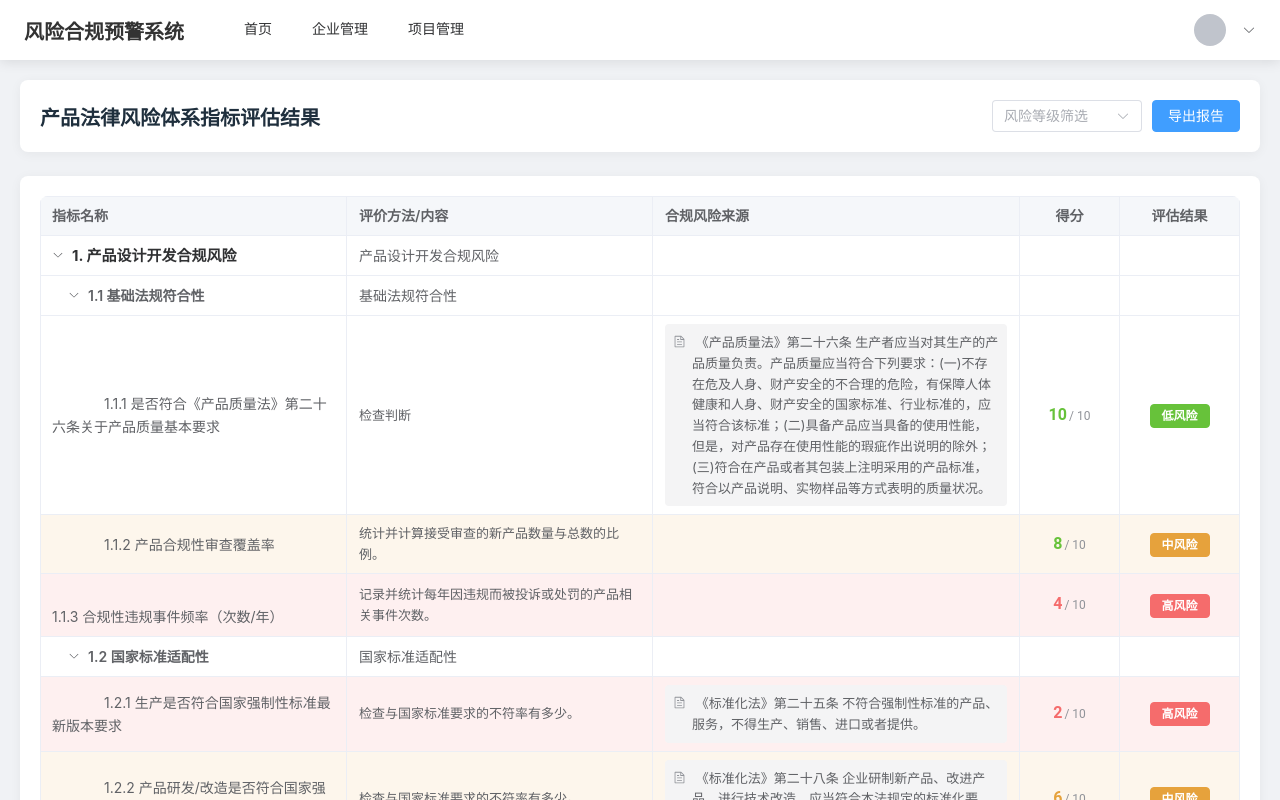
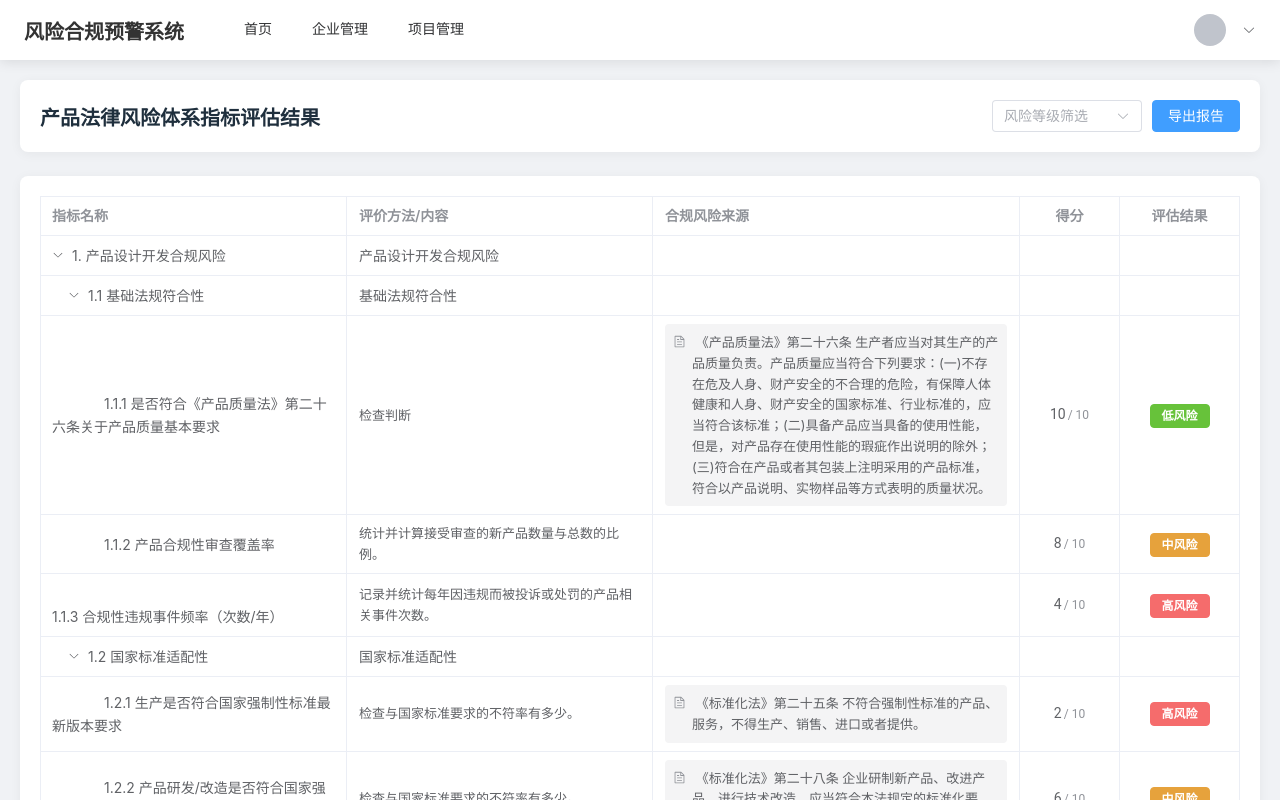
Before and after one commit to Yeahhooooo/Risk_Warning_Platform_Fr, a Vue app: page /assessment-result in a window 1280 px wide. Shown: the top 800 px of the page. Built offline with nearby package versions, Linux system fonts and the light colour scheme; sample sign-in values are in the browser's storage.

Commit message:
fix:修改industry字段的类型

```diff
--- a/src/types/es_types.ts
+++ b/src/types/es_types.ts
@@ -10,7 +10,7 @@ export interface EsIndicator {
   indicator_level: number;
   parent_indicator_id: string | null;
   dimension: string;
-  industry: string;
+  industry: string[];
   region: string;
   tags: string[];
   max_score: number;
--- a/src/views/AssessmentResult.vue
+++ b/src/views/AssessmentResult.vue
@@ -248,7 +248,7 @@ const mockIndicators: EsIndicator[] = [
     indicator_level: 1,
     parent_indicator_id: null,
     dimension: '合规',
-    industry: '通用',
+    industry: ['通用'],
     region: 'CN',
     tags: ['设计', '开发'],
     max_score: 100,
@@ -265,7 +265,7 @@ const mockIndicators: EsIndicator[] = [
     indicator_level: 2,
     parent_indicator_id: '1',
     dimension: '合规',
-    industry: '通用',
+    industry: ['通用'],
     region: 'CN',
     tags: ['法规'],
     max_score: 100,
@@ -281,7 +281,7 @@ const mockIndicators: EsIndicator[] = [
     indicator_level: 2,
     parent_indicator_id: '1',
     dimension: '合规',
-    industry: '通用',
+    industry: ['通用'],
     region: 'CN',
     tags: ['国标'],
     max_score: 100,
@@ -297,7 +297,7 @@ const mockIndicators: EsIndicator[] = [
     indicator_level: 2,
     parent_indicator_id: '1',
     dimension: '合规',
-    industry: '电子',
+    industry: ['电子'],
     region: 'CN',
     tags: ['有害物质'],
     max_score: 100,
@@ -314,7 +314,7 @@ const mockIndicators: EsIndicator[] = [
     indicator_level: 3,
     parent_indicator_id: '1.1',
     dimension: '合规',
-    industry: '通用',
+    industry: ['通用'],
     region: 'CN',
     tags: ['质量法'],
     max_score: 10,
@@ -330,7 +330,7 @@ const mockIndicators: EsIndicator[] = [
     indicator_level: 3,
     parent_indicator_id: '1.1',
     dimension: '合规',
-    industry: '通用',
+    industry: ['通用'],
     region: 'CN',
     tags: ['审查'],
     max_score: 10,
@@ -346,7 +346,7 @@ const mockIndicators: EsIndicator[] = [
     indicator_level: 3,
     parent_indicator_id: '1.1',
     dimension: '合规',
-    industry: '通用',
+    industry: ['通用'],
     region: 'CN',
     tags: ['违规'],
     max_score: 10,
@@ -363,7 +363,7 @@ const mockIndicators: EsIndicator[] = [
     indicator_level: 3,
     parent_indicator_id: '1.2',
     dimension: '合规',
-    industry: '通用',
+    industry: ['通用'],
     region: 'CN',
     tags: ['强制标准'],
     max_score: 10,
@@ -379,7 +379,7 @@ const mockIndicators: EsIndicator[] = [
     indicator_level: 3,
     parent_indicator_id: '1.2',
     dimension: '合规',
-    industry: '通用',
+    industry: ['通用'],
     region: 'CN',
     tags: ['研发'],
     max_score: 10,
@@ -395,7 +395,7 @@ const mockIndicators: EsIndicator[] = [
     indicator_level: 3,
     parent_indicator_id: '1.2',
     dimension: '合规',
-    industry: '通用',
+    industry: ['通用'],
     region: 'CN',
     tags: ['整改'],
     max_score: 10,
@@ -412,7 +412,7 @@ const mockIndicators: EsIndicator[] = [
     indicator_level: 3,
     parent_indicator_id: '1.3',
     dimension: '合规',
-    industry: '电子',
+    industry: ['电子'],
     region: 'CN',
     tags: ['污染控制'],
     max_score: 10,
@@ -756,46 +756,12 @@ const exportReport = () => {
   box-shadow: 0 2px 12px 0 rgba(0, 0, 0, 0.05);
 }
 
-:deep(.el-table) {
-  border-radius: 8px;
-  overflow: hidden;
-}
-
-:deep(.table-header) {
-  background-color: #f5f7fa !important;
-  color: #606266;
-  font-weight: 600;
-}
-
-:deep(.high-risk-row) {
-  background-color: #fef0f0;
-}
-
 :deep(.high-risk-row:hover > td) {
   background-color: #fde2e2 !important;
 }
 
-:deep(.medium-risk-row) {
-  background-color: #fdf6ec;
-}
-
 :deep(.medium-risk-row:hover > td) {
   background-color: #faecd8 !important;
-}
-
-.level-1 {
-  font-weight: 700;
-  font-size: 15px;
-  color: #303133;
-}
-
-.level-2 {
-  font-weight: 600;
-  color: #606266;
-}
-
-.level-3 {
-  color: #606266;
 }
 
 .description-text {
@@ -831,24 +797,6 @@ const exportReport = () => {
   font-family: 'Roboto', sans-serif;
 }
 
-.score-high {
-  color: #67c23a;
-  font-weight: bold;
-  font-size: 16px;
-}
-
-.score-medium {
-  color: #e6a23c;
-  font-weight: bold;
-  font-size: 16px;
-}
-
-.score-low {
-  color: #f56c6c;
-  font-weight: bold;
-  font-size: 16px;
-}
-
 .max-score {
   font-size: 12px;
   color: #909399;
```
